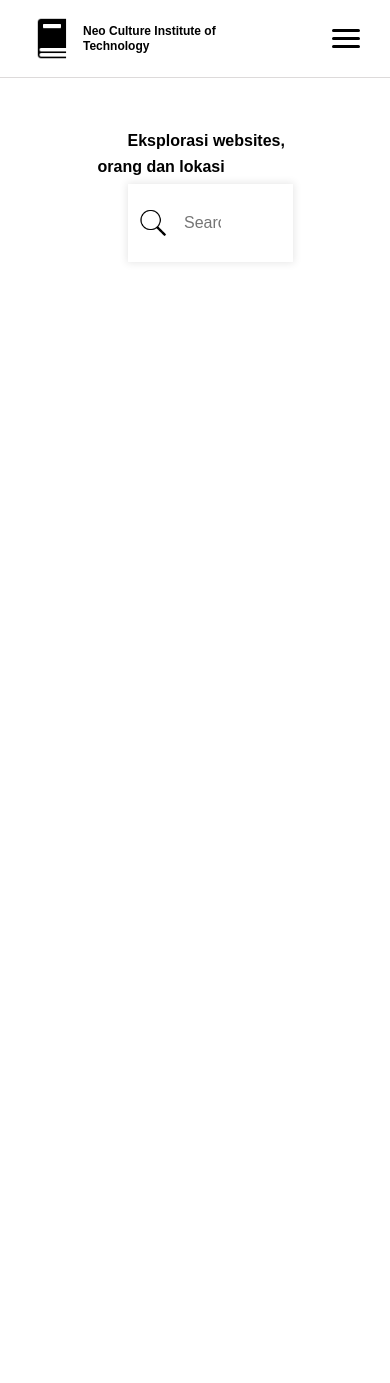
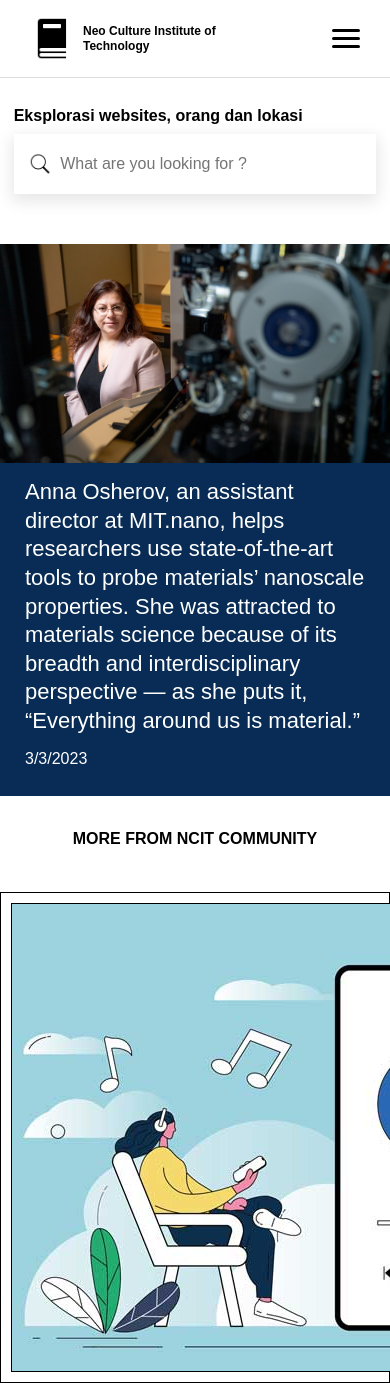
Before and after one commit to budionoaryawisanto/campus, a React (Create React App) app: page / in a window 390 px wide. Before the commit the page ends 1000 px from the top, so only its background shows below. Built offline with nearby package versions, Linux system fonts and the light colour scheme.

Commit message:
menambahkan hero dan content

```diff
--- a/src/App.css
+++ b/src/App.css
@@ -112,12 +112,12 @@ nav {
 
 .body {
   width: 100%;
-  height: 1000px;
   padding-top: 78px;
+  overflow-x: hidden;
 }
 
 .form-search{
-  width: 50%;
+  width: 60%;
   margin: auto;
   margin-top: 50px;
   text-align: left;
@@ -126,11 +126,11 @@ nav {
 .form-search label{
   font-weight: 700;
   font-size: 16px;
-  margin-left: 30px;
 }
 
 .search-box{
   display: flex;
+  position: relative;
   width: 100%;
   height: 78px;
   margin-top: 5px;
@@ -138,8 +138,8 @@ nav {
 }
 
 .search-button{
-  position: relative;
-  right: -40px;
+  position: absolute;
+  left: 15px;
 }
 
 .search-box input{
@@ -148,9 +148,68 @@ nav {
   height: 100%;
   padding: 0px 56.5px;
   background-color: transparent;
-  box-shadow: 0px 0px 8px 1px rgba(0, 0, 0, 0.1);
+  box-shadow: 0px 5px 15px 2px rgba(0, 0, 0, 0.1);
 }
 
+.container-hero{
+  display: flex;
+  width: 100%;
+  margin-top: 50px;
+  flex-direction: column;
+}
+
+.container-hero img {
+  cursor: pointer;
+}
+
+.detail-hero{
+  padding: 25px;
+  padding-top: 15px;
+  color: white;
+  background-color: rgb(8, 44, 85);
+}
+
+.detail-hero p{
+  font-size: 26px;
+  font-weight: 400;
+  line-height: 1.3em;
+}
+
+.action-hero{
+  display: flex;
+  margin-top: 5px;
+}
+
+.title-content{
+  margin: auto;
+  margin-top: 30px;
+  margin-bottom: 40px;
+  font-weight: 700;
+  text-align: center;
+}
+
+.container-content{
+  display: grid;
+  width: 100%;
+  grid-template-columns: auto auto;
+  padding: 10px;
+  gap: 10px;
+  border: 1px solid black;
+}
+
+.content{
+  display: flex;
+  flex-direction: column;
+  border: 1px solid black;
+  justify-content: center;
+}
+
+.detail-content{
+  display: flex;
+  flex-direction: column;
+  width: 100%;
+  padding: 0px 2.5px;
+}
 
 @media screen and (max-width: 1080px) {
   nav{
@@ -178,7 +237,7 @@ nav {
       right: 0;
       transform: translateX(500px);
       gap: 20px;
-      background-color: rgba(0, 0, 0, 0.2);
+      background-color: rgba(0, 0, 0, 0.4);
     }
 
     .navitem{
@@ -188,6 +247,8 @@ nav {
       align-items: center;
       justify-content: center;
       text-align: center;
+      color: white;
+      text-shadow: 0px 0px 1px black;
     }
 
     .wrapper-navitem{
@@ -215,7 +276,32 @@ nav {
     }
 }
 @media screen and (max-width: 768px) {
+  .form-search{
+    width: 93%;
+    margin-top: 25px;
+  }
 
+  .search-box{
+    height: 60px;
+  }
+
+  .search-box input {
+    padding: 0px 46.5px;
+  }
+
+  .search-button{
+    width: 22px;
+    height: 22px;
+    left: 15px;
+  }
+
+  .detail-hero p {
+    font-size: 22px;
+  }
+
+  .action-hero{
+    margin-top: 10px;
+  }
 }
   @media screen and (max-width: 490px) {
 
--- a/src/App.js
+++ b/src/App.js
@@ -1,5 +1,4 @@
 import { BrowserRouter, Routes, Route } from 'react-router-dom'
-import Navbar from './components/Navbar';
 import Home from './components/Home';
 
 function App() {
--- /dev/null
+++ b/src/components/Content.js
@@ -0,0 +1,14 @@
+import React from 'react'
+
+const Content = (props) => {
+  return (
+    <div className='content'>
+          <img src={props.img} alt="content"/>
+          <div className="detail-content">
+
+          </div>
+    </div>
+  )
+}
+
+export default Content
--- a/src/components/Home.js
+++ b/src/components/Home.js
@@ -1,18 +1,36 @@
 import {useState} from 'react'
 import search from '../images/search.png'
 import Navbar from './Navbar'
+import hero from '../images/placeholder.jpg'
+import Content from './Content'
+import content1 from '../images/placeholder1.jpg'
 
 const Home = () => {
+  var curentDate = new Date()
   return (
     <div className='body'>
       <Navbar/>
         <form action="/search" className='form-search'>
               <label htmlFor="search">Eksplorasi websites, orang dan lokasi</label>
               <div className="search-box">
+                  <input type="search" name="search" placeholder='What are you looking for ?' id="search" />
                   <img src={search} alt="search" width='30px' height="30px" className='search-button'/>
-                  <input type="search" name="search" placeholder='Search here...' id="search" />
               </div>
       </form>
+      <div className="container-hero">
+        <img src={hero} alt="hero" />
+        <div className="detail-hero">
+          <p>Anna Osherov, an assistant director at MIT.nano, helps researchers use state-of-the-art tools to probe materials’ nanoscale properties. She was attracted to materials science because of its breadth and interdisciplinary perspective — as she puts it, “Everything around us is material.”</p>
+          <div className="action-hero">
+            <h4>{curentDate.toLocaleDateString()}</h4>
+          </div>
+        </div>
+      </div>
+      <div className="title-content">MORE FROM NCIT COMMUNITY</div>
+      <div className="container-content">
+        <Content img={content1} />
+        <Content img={content1} />
+      </div>
     </div>
   )
 }
```
Also changed, not shown: src/images/placeholder1.jpg (added).
